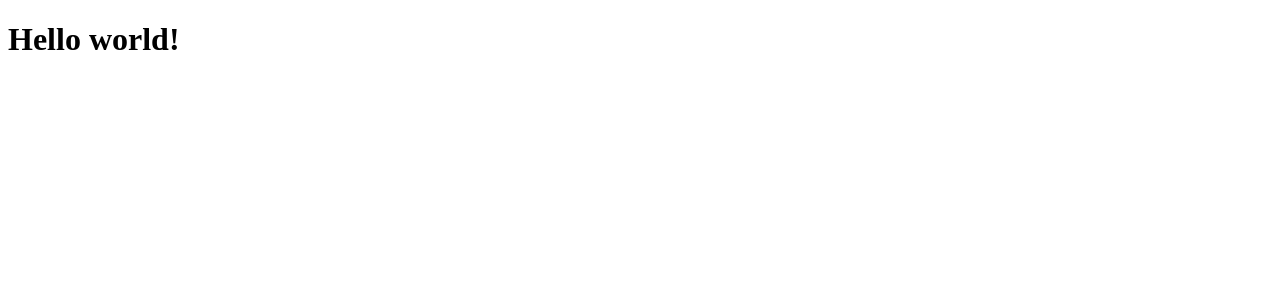
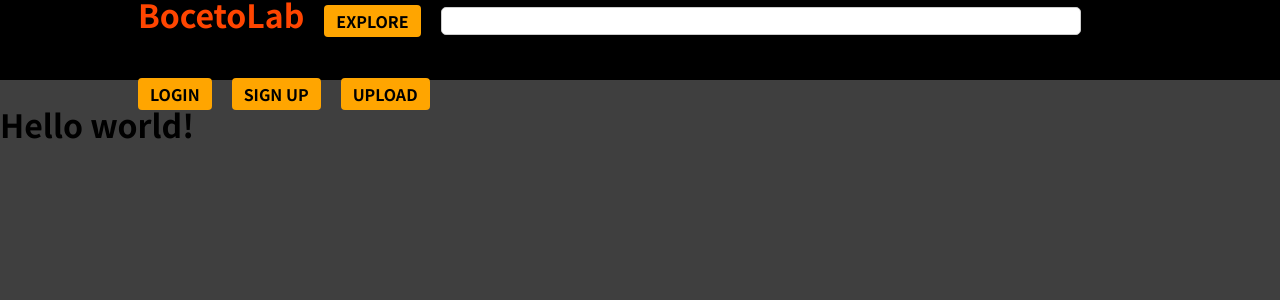
Before and after one commit to Janxelod/3D-Marketplace, a React (Create React App) app in the folder client/: page / in a window 1280 px wide. Shown: the top 300 px of the page. Built offline with nearby package versions, Linux system fonts and the light colour scheme.

Commit message:
:construction: First version of the NavBar
- Created NavBar, SearchBar, SearchBarDetail, Button components and styles.
- Created index style.
- Added NavBar in App.js.

```diff
--- a/client/src/App.js
+++ b/client/src/App.js
@@ -1,7 +1,11 @@
+import React from "react";
+import NavBar from "./components/navbar/NavBar";
+
 const App = () => {
-   return (<div>
+   return (<React.Fragment>
+      <NavBar/>
       <h1>Hello world!</h1>
-   </div>);
+   </React.Fragment>);
 };
 
 export default App;
--- /dev/null
+++ b/client/src/components/navbar/NavBar.js
@@ -0,0 +1,21 @@
+
+import Button from "../ui/Button";
+
+import classes from "./NavBar.module.css";
+import SearchBar from "./searchbar/SearchBar";
+
+const NavBar = () => {
+
+   return (<header className = {classes.navbar}>
+         <ul>
+            <li><h1>BocetoLab</h1></li>
+            <li><Button name ="EXPLORE"/></li>
+            <li><SearchBar/></li>
+            <li><Button name ="LOGIN"/></li>
+            <li><Button name ="SIGN UP"/></li>
+            <li><Button name ="UPLOAD"/></li>
+         </ul>
+   </header>);
+};
+
+export default NavBar;
--- /dev/null
+++ b/client/src/components/navbar/NavBar.module.css
@@ -0,0 +1,22 @@
+.navbar {
+   width: 100%;
+   height: 5rem;
+   padding: 0 10%;
+   display: flex;
+   align-items: center;
+   justify-content: space-between;
+   background-color: #000000;
+}
+
+.navbar h1 {
+   color: orangered
+}
+
+.navbar ul {
+   padding-left: 0px;
+}
+
+.navbar ul li {
+   display: inline-block;
+   padding: 10px 10px;
+}
--- /dev/null
+++ b/client/src/components/navbar/searchbar/SearchBar.js
@@ -0,0 +1,10 @@
+import classes from "./SearchBar.module.css";
+
+const SearchBar = () => {
+   return (
+   <div className = {classes.input}>
+      <input/>
+   </div>);
+};
+
+export default SearchBar;
--- /dev/null
+++ b/client/src/components/navbar/searchbar/SearchBar.module.css
@@ -0,0 +1,12 @@
+.input {
+   display: flex;
+   align-items: center;
+   margin-bottom: 0.5rem;
+ }
+
+ .input input {
+   width: 40rem;
+   border-radius: 5px;
+   border: 1px solid #ccc;
+   font: inherit;
+ }
--- /dev/null
+++ b/client/src/components/ui/Button.js
@@ -0,0 +1,12 @@
+import classes from "./Button.module.css"
+
+const Button = ({name, onClick}) => {
+   return (
+   <button className={classes.button} onClick = {onclick}>
+      <span>
+         {name}
+      </span>
+   </button>);
+};
+
+export default Button;
--- /dev/null
+++ b/client/src/components/ui/Button.module.css
@@ -0,0 +1,15 @@
+.button {
+   background-color: orange;
+   color: #000000;
+ }
+
+ .button span {
+   margin: 0 0.5rem;
+ }
+
+.button:hover,
+.button:active {
+   background-color: black;
+   color: orange;
+   font-weight: bolder;
+}
--- /dev/null
+++ b/client/src/index.css
@@ -0,0 +1,23 @@
+@import url('https://fonts.googleapis.com/css2?family=Noto+Sans+JP:wght@400;700&display=swap');
+
+* {
+  box-sizing: border-box;
+}
+
+html {
+  font-family: 'Noto Sans JP', sans-serif;
+}
+
+body {
+  margin: 0;
+  background-color: #3f3f3f;
+}
+
+button {
+  font: inherit;
+  font-weight: bold;
+  cursor: pointer;
+  padding: 0.25rem 0.25rem;
+  border-radius: 4px;
+  border-style: none;
+}
--- a/client/src/index.js
+++ b/client/src/index.js
@@ -1,5 +1,8 @@
 import React from "react";
 import ReactDOM from "react-dom";
+
 import App from "./App";
 
+import "./index.css";
+
 ReactDOM.render(<App/>, document.getElementById("root"));
```
Also changed, not shown: client/src/components/navbar/searchbar/SearchBarDetail.js (added), client/src/components/navbar/searchbar/SearchBarDetail.module.css (added).
